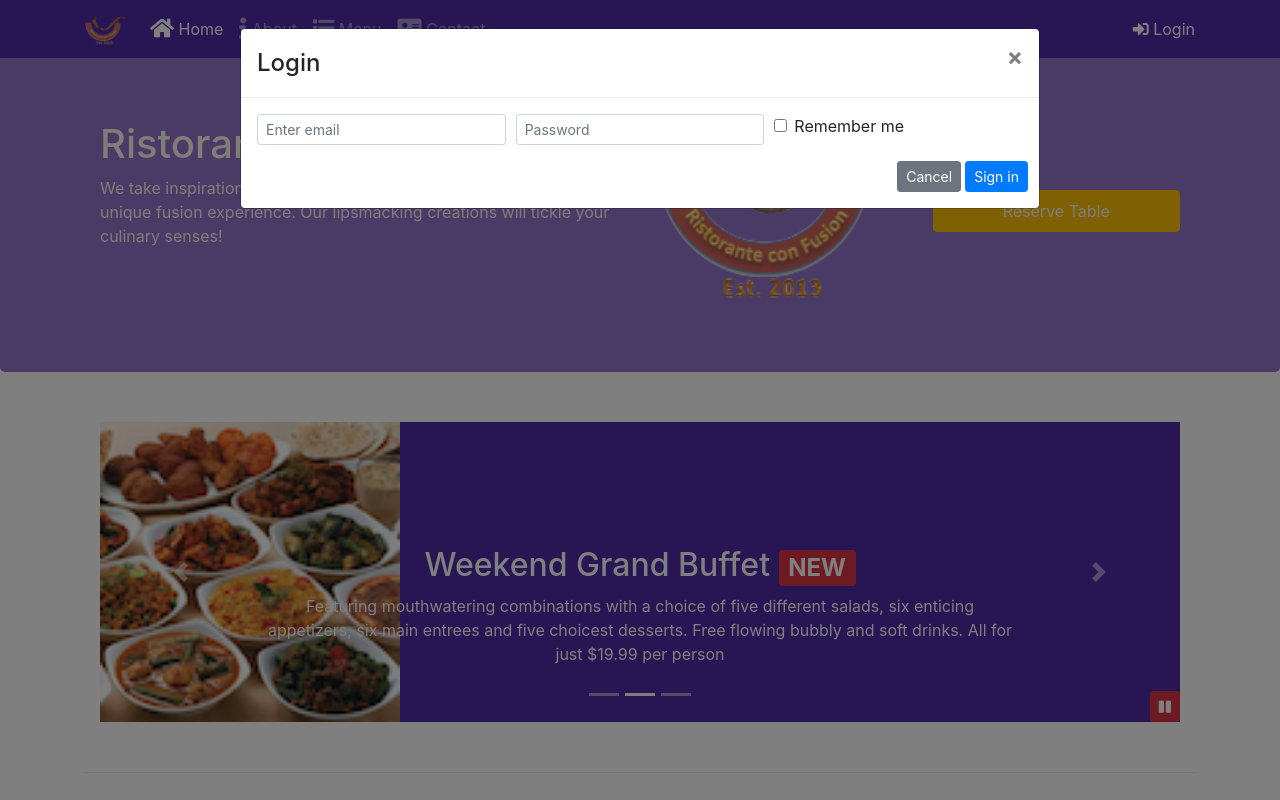
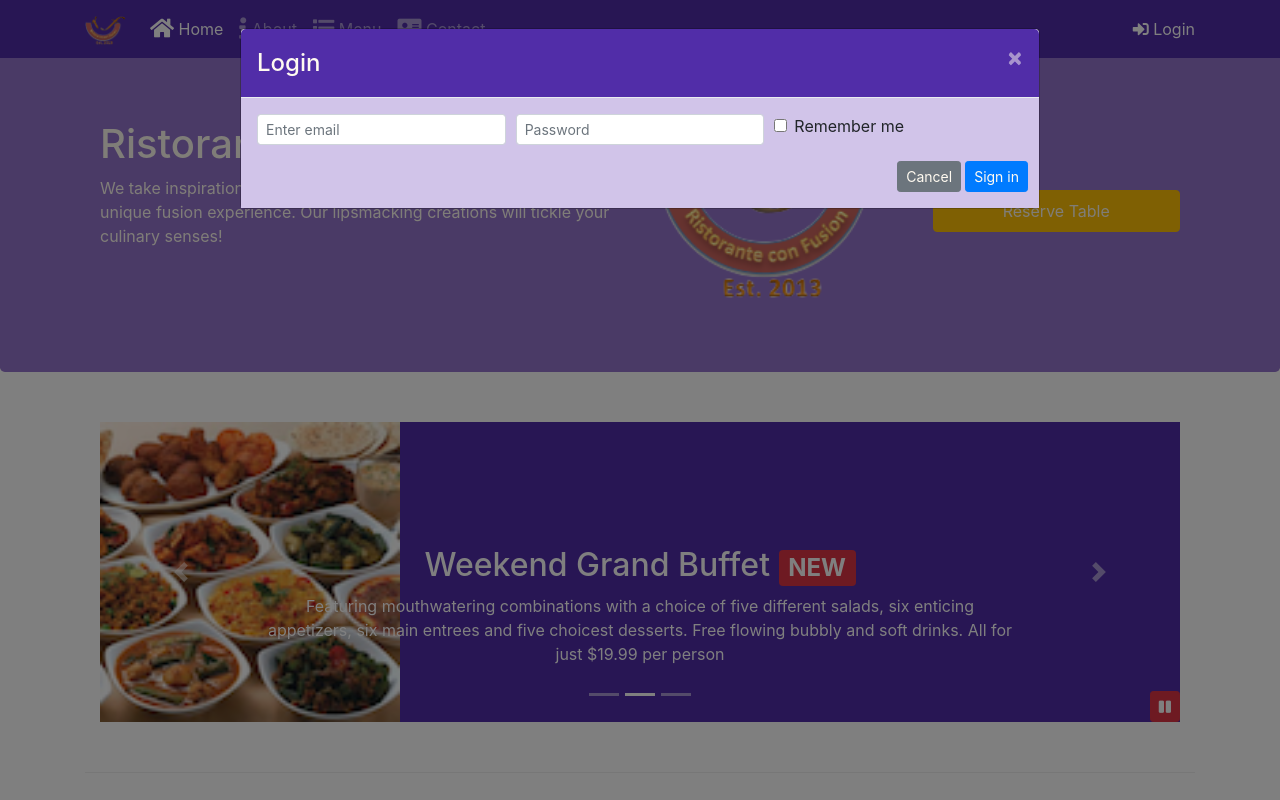
Before and after one commit to NadezhdaBabenko/Coursera-React, a website: page index.html in a window 1280 px wide. Both pictures are taken after a click on the button "Login". Shown: the top 800 px of the page. Drawn offline with nearby package versions, Linux system fonts and the light colour scheme.

Commit message:
Assignment 4: Bootstrap, JQuery and Sass

```diff
--- a/css/styles.scss
+++ b/css/styles.scss
@@ -74,3 +74,18 @@ body{
     bottom: 0px;
     z-index: 1;
 }
+
+#loginModal, #reserveModal {
+    .modal-header {
+        background-color: $background-dark;
+    }
+    .modal-title {
+        color:floralwhite;
+    }
+    button {
+        color:floralwhite;
+    }
+    .modal-body {
+        background-color: $background-pale;
+    }
+}
--- a/index.html
+++ b/index.html
@@ -31,7 +31,7 @@
                     <li class="nav-item"><a class="nav-link" href="./contactus.html"><span class="fa fa-address-card fa-lg"></span> Contact</a></li>
                 </ul>
                 <span class="navbar-text">
-                    <a data-toggle="modal" data-target="#loginModal" href="">
+                    <a role="button" id="loginButton">
                         <span class="fa fa-sign-in-alt"></span> Login
                     </a>
                 </span>
@@ -89,7 +89,7 @@
                     <div class="row">
                         <img src="./img/logo.png" class="img-fluid col-12 col-sm-6">
                         <div class="col-12 col-sm-6 align-self-center text-center">
-                            <a role="button" class="btn btn-block nav-link btn-warning" data-toggle="modal" data-target="#reserveModal">
+                            <a role="button" class="btn btn-block nav-link btn-warning" id="reserveButton">
                                 Reserve Table
                             </a>
                         </div>
@@ -350,7 +350,15 @@
                 }
             });
 
-        })
+        });
+
+        $('#reserveButton').click(function() {
+            $('#reserveModal').modal('toggle');
+        });
+
+        $('#loginButton').click(function() {
+            $('#loginModal').modal('toggle');
+        });
 
     </script>
 </body>
```
Also changed, not shown: css/styles.css.
